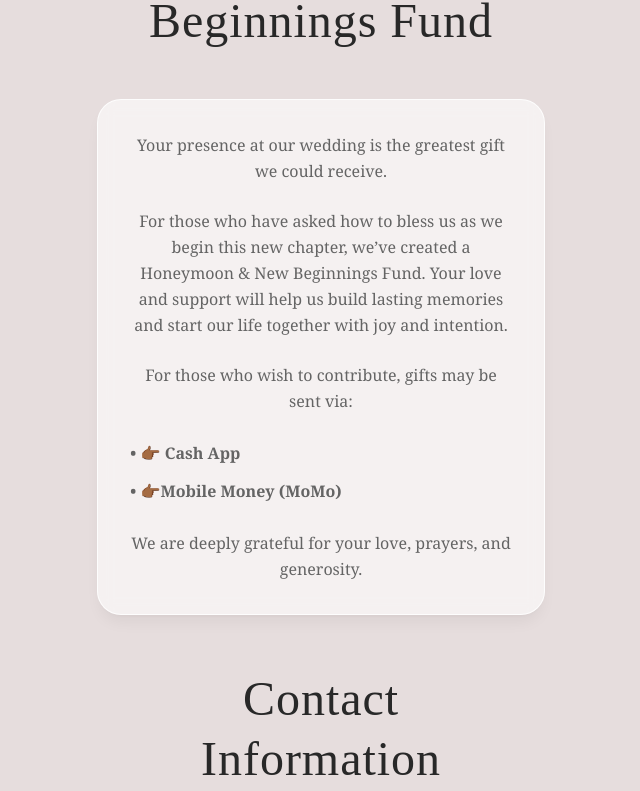
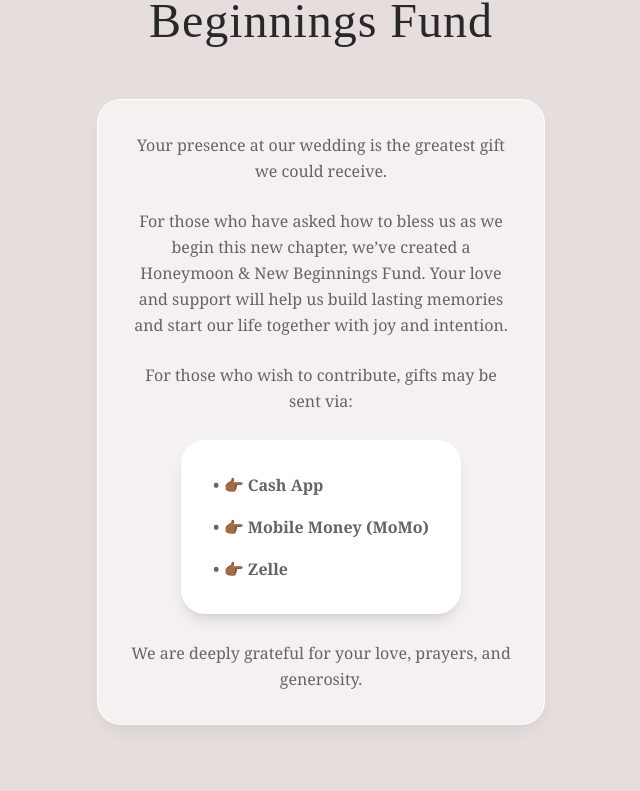
Before and after one commit to Giscard49/w-invitation, a React (Vite) app: page / in a window 1280 px wide. Shown: the part 4813-5604 px from the top of the page, without its empty margins (319-959 px from the left). Built offline with nearby package versions, Linux system fonts and the light colour scheme; no server answers.

Commit message:
new updates

```diff
--- a/src/App.tsx
+++ b/src/App.tsx
@@ -140,7 +140,7 @@ export default function App() {
       setName('');
       setWillAttend(null);
 
-      setTimeout(() => setSubmitted(false), 3000);
+      setTimeout(() => setSubmitted(false), 15000);
     } catch (error) {
       console.error('Error saving attendance record:', error);
       alert('There was an error saving your response. Please try again.');
@@ -399,7 +399,7 @@ export default function App() {
             </h3>
 
             <p className="text-center text-sm mb-8 text-[rgb(var(--color-accent))]">
-              No later than 25.07.2026
+              No later than 28.07.2026
             </p>
 
             <form onSubmit={handleSubmit}>
@@ -450,7 +450,7 @@ export default function App() {
                       </div>
                     )}
                   </div>
-                  <span className="text-base">Unable to attend😢</span>
+                  <span className="text-base">Unable to attend 😢</span>
                 </label>
               </div>
 
@@ -461,6 +461,14 @@ export default function App() {
               >
                 {submitted ? '✓ Submitted!' : 'Submit'}
               </button>
+          {/* Confirmation message */}
+               {submitted && (
+              <p className="mt-4 text-center text-green-600 font-medium">
+              Your RSVP has been noted, We appreciate you letting us know! 💖
+                </p>
+                   )}
+
+
             </form>
           </div>
         </div>
@@ -492,26 +500,34 @@ export default function App() {
 
       <br />
 
-      <div className="flex flex-col items-start gap-3 font-medium font-semibold">
-        {/* Cash App */}
+     <div className="flex items-center justify-center bg-gray-100">
+  <div className="bg-white p-8 rounded-3xl shadow-lg flex flex-col items-start gap-4 font-semibold ">
+
     <a
       href="https://cash.app/$CeAnnaStokes"
       target="_blank"
       rel="noopener noreferrer"
-          className="text-pink-600 hover:underline"
+      className="text-blue-600 hover:text-blue-800 hover:underline"
     >
       • 👉🏾 Cash App
     </a>
 
-        {/* Mobile Money USSD Dial */}
     <a
       href="tel:*182*1*1*0785036809%23"
-          className="text-green-600 hover:underline"
+      className="text-blue-600 hover:text-blue-800 hover:underline"
     >
-          • 👉🏾Mobile Money (MoMo)
+      • 👉🏾 Mobile Money (MoMo)
+    </a>
+      <a
+       href="tel:zelle://pay/5012404031"
+        className="text-blue-600 hover:text-blue-800 hover:underline"
+        >
+        • 👉🏾 Zelle
       </a>
 
   </div>
+</div>
+
 
       <br />
 
@@ -564,7 +580,7 @@ export default function App() {
               The Bride at
             </p>
 
-            <a href="tel:+15012471822" className="block text-center text-3xl hover:text-[rgb(var(--color-accent))] transition-colors" style={{ fontFamily: 'Tangerine, cursive' }}>
+            <a href="tel:+250795975619" className="block text-center text-3xl hover:text-[rgb(var(--color-accent))] transition-colors" style={{ fontFamily: 'Tangerine, cursive' }}>
               +250 795 975 619 <br/> <br/>
             </a>
             <a
--- a/src/index.css
+++ b/src/index.css
@@ -168,7 +168,7 @@
     color: inherit;
     -webkit-text-decoration: inherit;
     -webkit-text-decoration: inherit;
-    text-decoration: inherit;
+    text-decoration: none;
   }
 
   b, strong {
```
Lines whose indentation alone changed are shown as unchanged.
